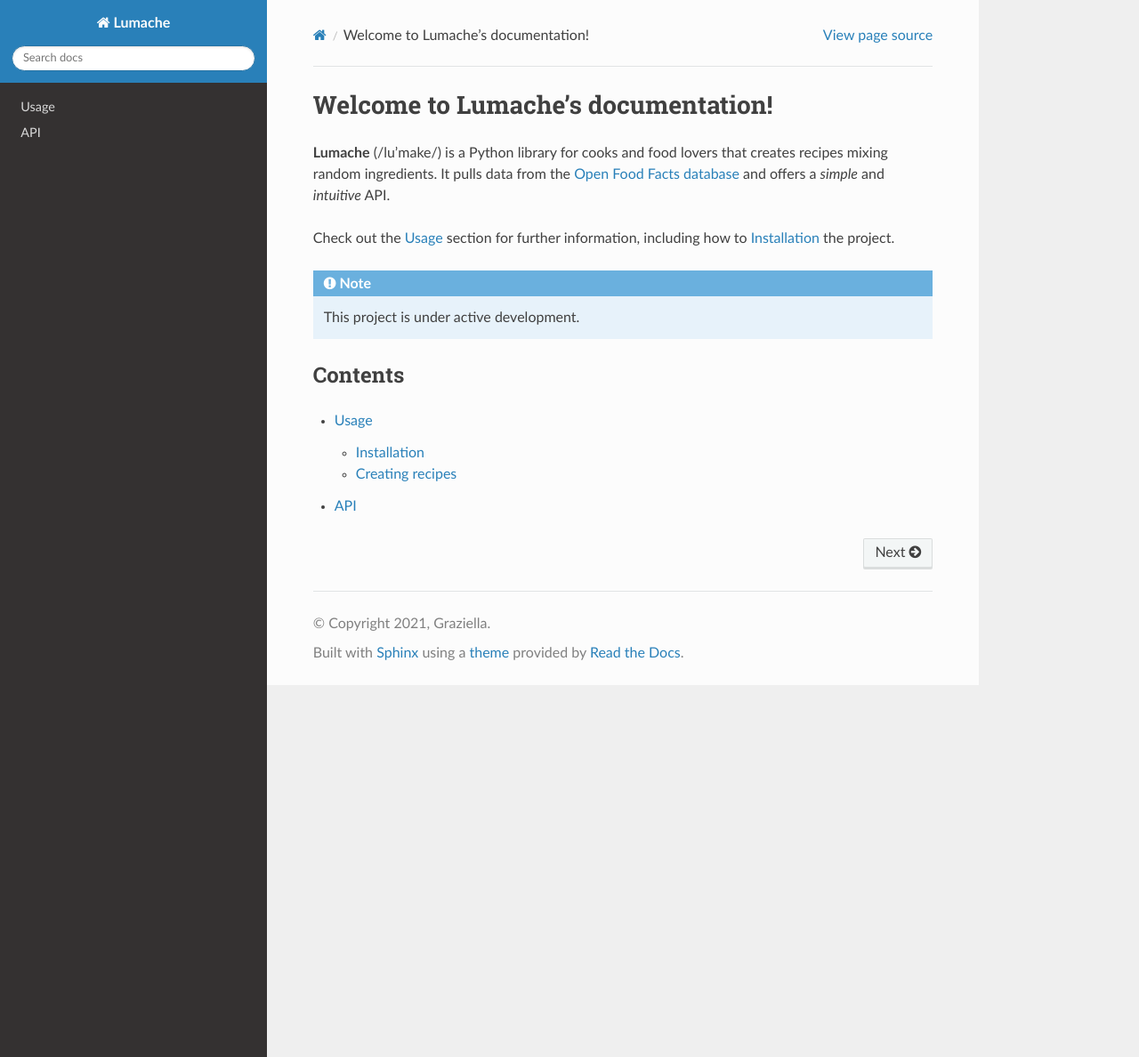
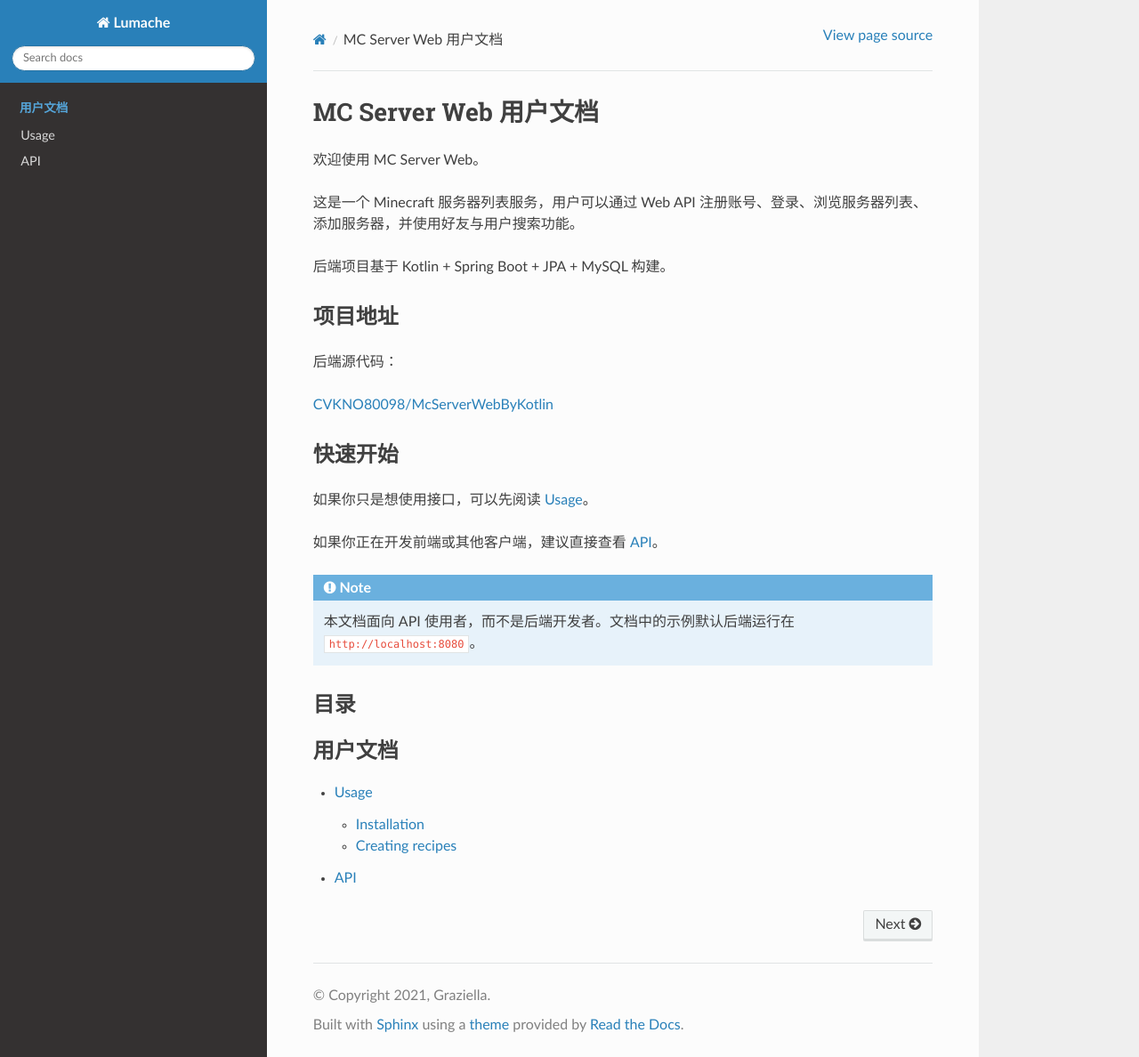
Before and after one commit to CVKNO80098/McServersDoc, a Sphinx documentation site: the page built from docs/source/index.rst, in a window 1280 px wide and 1188 px high. Shown: the whole window at 89% size. Built offline with Sphinx 7.4.7 and the Read the Docs theme 3.1.0, drawn with Linux system fonts in a browser that asks for light colours.

Commit message:
docs: replace Sphinx example with MC Server Web user docs

```diff
--- a/docs/source/index.rst
+++ b/docs/source/index.rst
@@ -1,22 +1,36 @@
-Welcome to Lumache's documentation!
-===================================
+MC Server Web 用户文档
+=======================
 
-**Lumache** (/lu'make/) is a Python library for cooks and food lovers
-that creates recipes mixing random ingredients.
-It pulls data from the `Open Food Facts database <https://world.openfoodfacts.org/>`_
-and offers a *simple* and *intuitive* API.
+欢迎使用 MC Server Web。
 
-Check out the :doc:`usage` section for further information, including
-how to :ref:`installation` the project.
+这是一个 Minecraft 服务器列表服务，用户可以通过 Web API 注册账号、登录、浏览服务器列表、添加服务器，并使用好友与用户搜索功能。
+
+后端项目基于 Kotlin + Spring Boot + JPA + MySQL 构建。
+
+项目地址
+--------
+
+后端源代码：
+
+`CVKNO80098/McServerWebByKotlin <https://github.com/CVKNO80098/McServerWebByKotlin>`_
+
+快速开始
+--------
+
+如果你只是想使用接口，可以先阅读 :doc:`usage`。
+
+如果你正在开发前端或其他客户端，建议直接查看 :doc:`api`。
 
 .. note::
 
-   This project is under active development.
+   本文档面向 API 使用者，而不是后端开发者。文档中的示例默认后端运行在 ``http://localhost:8080``。
 
-Contents
---------
+目录
+----
 
 .. toctree::
+   :maxdepth: 2
+   :caption: 用户文档
 
    usage
    api
```
